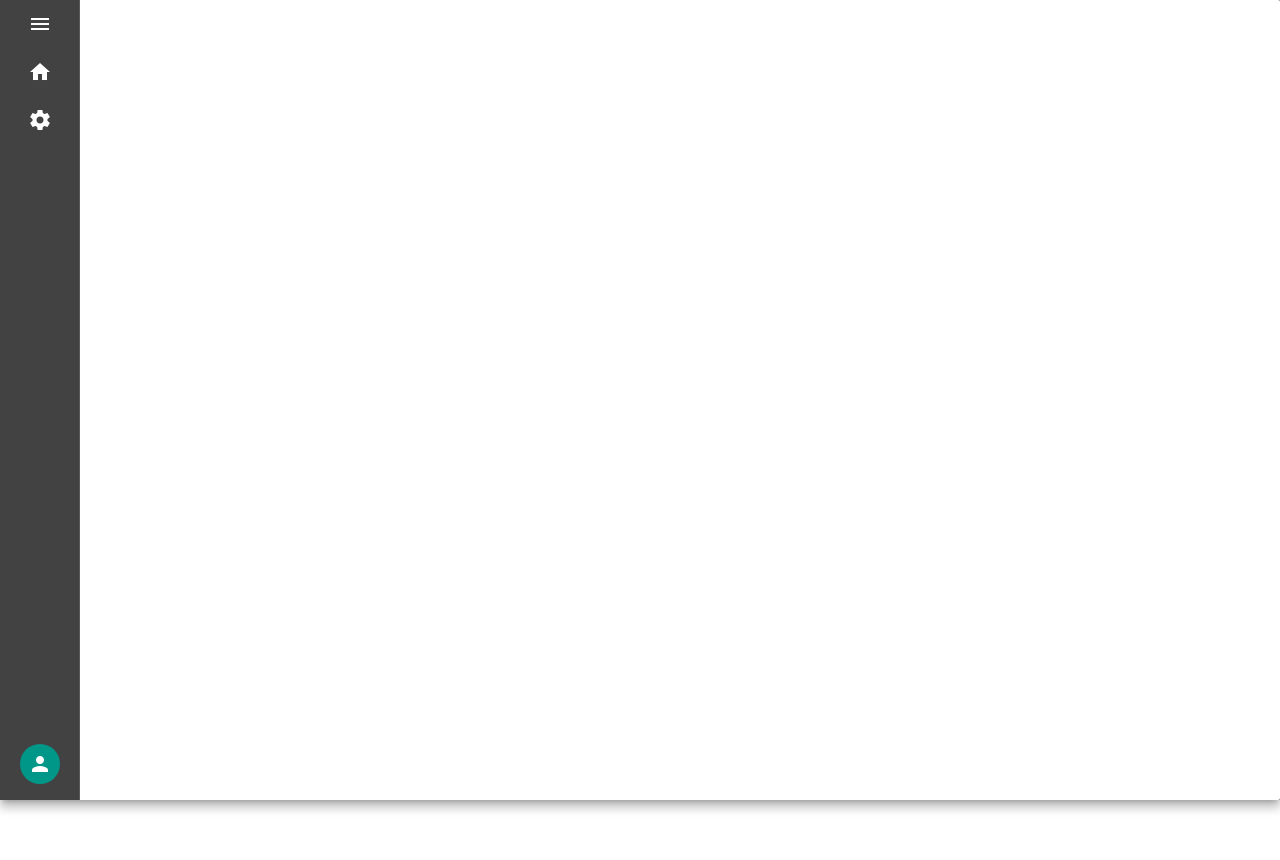
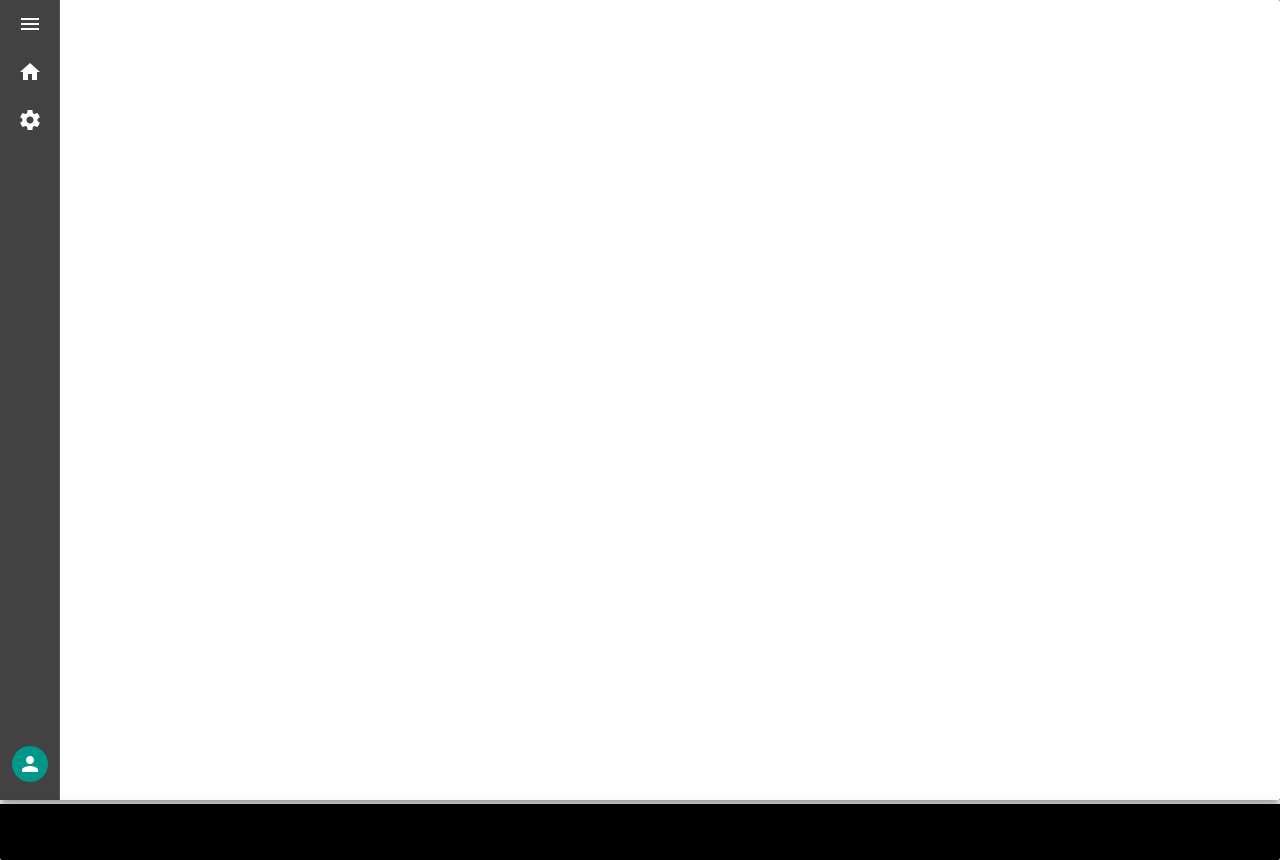
Before and after one commit to jackn3o/inventory, a Vue app in the folder web/: page / in a window 1280 px wide. Before the commit the page ends 800 px from the top, so only its background shows below. Built offline with nearby package versions, Linux system fonts and the light colour scheme; sample sign-in values are in the browser's storage; what vue-lodash, vue-momentjs would draw is missing.

Commit message:
update layout

```diff
--- a/web/src/views/BottomNavigation.vue
+++ b/web/src/views/BottomNavigation.vue
@@ -33,7 +33,7 @@ export default {
     props: {
         value: {
             type: Boolean,
-            default: true
+            default: false
         }
     },
     data() {
--- a/web/src/views/LeftNavigation.vue
+++ b/web/src/views/LeftNavigation.vue
@@ -1,12 +1,12 @@
 <template>
     <v-navigation-drawer dark
                          permenant
+                         stateless
                          absolute
-                         dense
                          hide-overlay
-                         :mini-variant="mini"
+                         :mini-variant="true"
                          :mini-variant-width="60"
-                         v-model="drawer"
+                         v-model="value"
                          class="navigation_drawer"
                          style="display: flex; flex-direction: column; z-index: 5; padding-bottom: 0;">
         <v-list class="pt-0">
@@ -70,10 +70,14 @@
 
 <script>
 export default {
+    props: {
+        value: {
+            type: Boolean,
+            default: true
+        }
+    },
     data() {
         return {
-            mini: true,
-            drawer: true
         }
     }
 }
--- a/web/src/views/Main.vue
+++ b/web/src/views/Main.vue
@@ -11,177 +11,26 @@
                                    indeterminate
                                    height="4"
                                    color="primary"
-                                   style="position: absolute; top:0; left:0; margin:0;  z-index:6"></v-progress-linear>
-                <v-navigation-drawer dark
-                                     permenant
-                                     absolute
-                                     hide-overlay
-                                     :mini-variant="mini"
-                                     v-model="drawer"
-                                     style="display:flex; flex-direction:column; z-index:5; padding-bottom:0;">
-                    <v-list class="pt-0">
-                        <v-list-tile>
-                            <v-list-tile-action>
-                                <v-btn icon
-                                       @click.native.stop="mini = !mini">
-                                    <v-icon>menu</v-icon>
-                                </v-btn>
-                            </v-list-tile-action>
-                            <v-list-tile-content>
-                                <v-list-tile-title>Menu</v-list-tile-title>
-                            </v-list-tile-content>
-                            <v-list-tile-action>
-                                <v-btn icon
-                                       @click.native.stop="mini = !mini">
-                                    <v-icon>chevron_left</v-icon>
-                                </v-btn>
-                            </v-list-tile-action>
-                        </v-list-tile>
-                        <v-divider></v-divider>
-
-                        <v-list-tile>
-                            <v-list-tile-action>
-                                <v-btn icon
-                                       @click.native="$router.push({name: 'inventory.list'})">
-                                    <v-icon>home</v-icon>
-                                </v-btn>
-                            </v-list-tile-action>
-                            <v-list-tile-content>
-                                <v-list-tile-title>Inventory</v-list-tile-title>
-                            </v-list-tile-content>
-                        </v-list-tile>
-                        <v-list-tile>
-                            <v-list-tile-action>
-                                <v-btn icon
-                                       @click.native="$router.push({name: 'settings'})">
-                                    <v-icon>settings</v-icon>
-                                </v-btn>
-                            </v-list-tile-action>
-                            <v-list-tile-content>
-                                <v-list-tile-title>Setting</v-list-tile-title>
-                            </v-list-tile-content>
-                        </v-list-tile>
-                    </v-list>
-                    <v-spacer></v-spacer>
-                    <v-list>
-                        <v-menu :nudge-width="200"
-                                v-model="menu"
-                                :nudge-left="60"
-                                offset-x>
-                            <v-list-tile avatar
-                                         slot="activator">
-                                <v-list-tile-avatar>
-                                    <v-avatar size="40px"
-                                              color="teal">
-                                        <v-icon color="white">person</v-icon>
-                                    </v-avatar>
-                                </v-list-tile-avatar>
-                                <v-list-tile-content>
-                                    <v-list-tile-title>Admin</v-list-tile-title>
-                                </v-list-tile-content>
-                            </v-list-tile>
-                            <v-card>
-                                <v-card-title>
-                                    <v-avatar size="40px"
-                                              color="teal">
-                                        <v-icon color="white">person</v-icon>
-                                    </v-avatar>
-                                    <div class="subheading ml-3">
-                                        {{currentUser}}
-                                    </div>
-                                </v-card-title>
-                                <v-divider></v-divider>
-                                <v-list dense>
-                                    <v-list-tile avatar
-                                                 @click="openDialog('password')">
-                                        <v-list-tile-avatar>
-                                            <v-icon>vpn_key</v-icon>
-                                        </v-list-tile-avatar>
-                                        <v-list-tile-content>
-                                            <v-list-tile-title>Change password</v-list-tile-title>
-                                        </v-list-tile-content>
-                                    </v-list-tile>
-                                    <v-list-tile avatar
-                                                 @click="openDialog('logout')">
-                                        <v-list-tile-avatar>
-                                            <v-icon>exit_to_app</v-icon>
-                                        </v-list-tile-avatar>
-                                        <v-list-tile-content>
-                                            <v-list-tile-title>Logout</v-list-tile-title>
-                                        </v-list-tile-content>
-                                    </v-list-tile>
-                                </v-list>
-                            </v-card>
-                        </v-menu>
-                    </v-list>
-                </v-navigation-drawer>
-                <v-dialog v-model="dialog"
-                          max-width="400px">
-                    <v-card v-if="view=='password'">
-                        <v-card-title class="headline">Reset Password</v-card-title>
-                        <v-card-text>
-                            <v-text-field v-model="model.oldPassword"
-                                          type="password"
-                                          label="Old Password"
-                                          placeholder="Old Password"
-                                          :error-messages="validations.oldPassword"></v-text-field>
-                            <v-text-field v-model="model.newPassword"
-                                          type="password"
-                                          label="New Password"
-                                          placeholder="New Password"
-                                          :error-messages="validations.newPassword"></v-text-field>
-                            <v-text-field v-model="model.confirmPassword"
-                                          type="password"
-                                          label="Confirm Password"
-                                          placeholder="Confirm Password"
-                                          :error-messages="validations.confirmPassword"></v-text-field>
-                        </v-card-text>
-                        <v-card-actions>
-                            <v-spacer></v-spacer>
-                            <v-btn flat="flat"
-                                   @click.native="dialog = false">No</v-btn>
-                            <v-btn color="primary"
-                                   flat="flat"
-                                   @click.native="ResetPassword">Yes</v-btn>
-                        </v-card-actions>
-                    </v-card>
-                    <v-card v-if="view=='logout'">
-                        <v-card-title class="headline">Logout</v-card-title>
-                        <v-card-text>Confirm to logout?</v-card-text>
-                        <v-card-actions>
-                            <v-spacer></v-spacer>
-                            <v-btn flat="flat"
-                                   @click.native="dialog = false">No</v-btn>
-                            <v-btn color="primary"
-                                   flat="flat"
-                                   @click.native="logout">Yes</v-btn>
-                        </v-card-actions>
-                    </v-card>
-                </v-dialog>
-                <router-view style="position:absolute; top:0; left:80px; width:calc(100% - 80px); height: 100%; z-index:4;"></router-view>
+                                   style="position: absolute; top:0; left:0; margin:0; z-index:6"></v-progress-linear>
+                <left-navigation v-model="showLeftNav"></left-navigation>
+                <bottom-navigation v-model="showBottomNav"></bottom-navigation>
+                <router-view :class="routerViewClasses"></router-view>
             </v-card>
         </v-flex>
     </v-layout>
 </template>
 
 <script>
-import validator from '@/mixins/validator'
+import LeftNavigation from '@/views/LeftNavigation.vue'
+import BottomNavigation from '@/views/BottomNavigation.vue'
 
 export default {
-    mixins: [validator],
+    components: {
+        LeftNavigation,
+        BottomNavigation
+    },
     data() {
-        return {
-            mini: true,
-            drawer: true,
-            dialog: false,
-            menu: false,
-            view: null,
-            model: {
-                oldPassword: null,
-                newPassword: null,
-                confirmPassword: null
-            }
-        }
+        return {}
     },
     computed: {
         progress() {
@@ -189,31 +38,63 @@ export default {
         },
         currentUser() {
             return this.$store.getters.currentUser
-        }
-    },
-    methods: {
-        openDialog(str_view) {
-            this.view = str_view
-            this.dialog = true
         },
-        ResetPassword() {
-            let vm = this
-            vm.put(`/users/${vm.currentUser}/password`, vm.model).then(obj_response => {
-                if (!obj_response || !obj_response.data) {
-                    return
-                }
-                this.$store.dispatch('logout')
-
-                this.$store.dispatch('addToast', 'Please login with new password')
-            })
+        showLeftNav() {
+            return this.$vuetify.breakpoint.mdAndUp
         },
-        logout() {
-            this.$store.dispatch('logout')
-            this.$router.push({ name: 'login' })
+        showBottomNav() {
+            return this.$vuetify.breakpoint.smAndDown
+        },
+        routerViewClasses() {
+            return {
+                main_router_view: true,
+                bottom_navigation: this.$vuetify.breakpoint.smAndDown
+            }
         }
     }
 }
 </script>
 
-<style>
+<style lang="scss">
+.main_router_view {
+    position: absolute;
+    top: 0;
+    left: 60px;
+    width: calc(100% - 60px);
+    height: 100%;
+    z-index: 4;
+    &.bottom_navigation {
+        left: 0;
+        width: 100%;
+        height: calc(100% - 56px);
+    }
+}
+.navigation_drawer {
+    .v-list__tile {
+        padding: 0 18px;
+    }
+    &.v-navigation-drawer--mini-variant .v-list__tile {
+        padding: 0 6px;
+    }
+}
+.tablet {
+    .v-toolbar__content,
+    .v-toolbar__extension {
+        padding: 0 12px;
+    }
+    .v-input {
+        height: 48px;
+        font-size: 14px;
+        .v-input__prepend-outer {
+            margin-top: 8px;
+            margin-right: 6px;
+        }
+        .v-input__control {
+            min-height: 40px;
+        }
+        .v-text-field__slot {
+            height: 40px;
+        }
+    }
+}
 </style>
```
